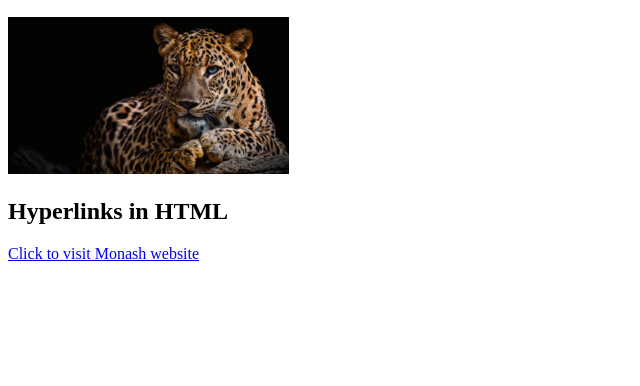
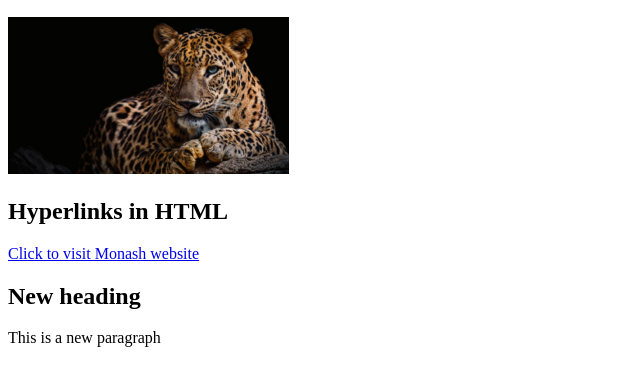
Before and after one commit to Exo329/3179, a plain HTML site: page BasicHtml/index.html in a window 1280 px wide. Shown: the part 110-496 px from the top of the page, without its empty margins (0-640 px from the left). Drawn offline with Linux system fonts and the light colour scheme.

Commit message:
Added a header + paragraph

```diff
--- a/BasicHtml/index.html
+++ b/BasicHtml/index.html
@@ -9,5 +9,7 @@
     <img src="leopard.png"/>
     <h2>Hyperlinks in HTML</h2>
     <a href="https://www.monash.edu/">Click to visit Monash website</a>
+    <h2>New heading</h2>
+    <p>This is a new paragraph</p>
 </body>
 </html>
```
